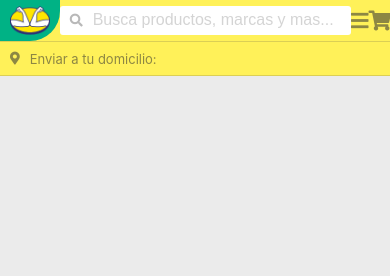
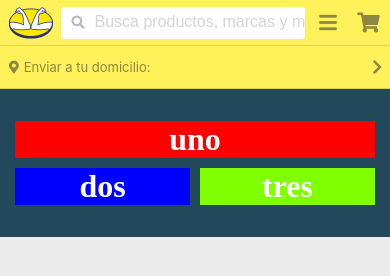
Before and after one commit to AdolfoCBasilio/mercadoLibreClon, a plain HTML site: page index.html in a window 390 px wide. Drawn offline with Linux system fonts and the light colour scheme.

Commit message:
Add Nav Mobile

```diff
--- a/estilos.css
+++ b/estilos.css
@@ -11,44 +11,50 @@ body{
     height: 1000px;
 }
 
+.headerCont{
+    background: #FFF159;
+    display: flex;
+    flex-direction: column;
+    align-items: center;
+}
 
 .nav{
+    /* border: 1px solid blue; */
+    /* border: 1px solid red; */
     display: flex;
     height: 5vh;
     background:#FFF159 ;
-    /* border: 1px solid red; */
     border-bottom: 1px solid rgba(75, 72, 72, 0.2);
     justify-content: space-around;
+    max-width: 1024px;
+    width: 100%;
     /* box-sizing: border-box; */
 }
 
-
 .logo{
+    /* border: 1px solid #00B285; */
     display: flex;
     justify-content: center;
     align-items: center;
-    box-sizing: content-box;
-    transition: 1s;
-    /* border: 1px solid #00B285; */
     height: 100%;
-    /* width: 20vw; */
-    border-bottom-right-radius:30px ;
+    margin: 0 0 0 1% ;
 }
 .logo:hover{
     background: #00B285;
     cursor: pointer;
 }
 .logoMercadoLibre{
-    margin: 0 10px ;
     /* border: 1px solid red; */
     height: 70%;
 }
 
 .contenedorBuscador{
+    /* border: 1px solid red; */
     display: flex;
     height: 100%;
-    width: 100%;
+    width: 90vw;
     align-items: center;
+    margin:0 1%;
 }
 .contendorFondo{
     display: flex;
@@ -79,11 +85,9 @@ body{
     font-size: medium;
 }
 
-
-
 .menu{
     display: flex;
-    /* border: 1px solid red; */
+    /* border: 1px solid rgb(0, 157, 255); */
     height: 100%;
     width: 10vw;
     /* color: #b8b8b818; */
@@ -128,18 +132,19 @@ body{
     color:#282C34 ;
 }
 
-
-
-
 .navLocation{
-    /* border: 2px solid navy; */
+    /* border: 2px solid rgb(139, 252, 0); */
     display: flex;
-    align-content: center;
     height: 4vh;
     background:#FFF159 ;
+    /* justify-content: space-around; */
+
+    max-width: 1024px;
+    width: 100%;
+    /* align-content: center; */
     /* border: 1px solid red; */
     border-bottom: 1px solid rgba(75, 72, 72, 0.2);
-    /* justify-content: space-around; */
+    justify-content: space-between;
     /* box-sizing: border-box; */
 }
 .containerLocation{
@@ -160,74 +165,130 @@ body{
     color: #3333338e;
 }
 
+.containerArrow{
+    /* border: 1px solid white; */
+    /* background: red; */
+    display: flex;
+    align-items: center;
+    color: #3333338e;
+    margin-right: 1%;
+}
+
+
+
+/*Limite*/
+
+
+.limite {
+    background: #23475b;
+    color: white;
+    padding: 32px 15px;
+    display: grid;
+    grid-template-columns: minmax(auto, 1024px);/*  CUAL QUIERES QUE SEA EL ESPACIO MAXIMO DE TRABAJO */
+    justify-content: center;/* CENTRA RESPECTO A LA MEDIDA DE GRID TEMPLATE-COMLUMNS */
+  }
+  .contenedor {
+    display: grid;
+    grid-template-columns: 80px 1fr 320px;
+    grid-template-areas: "uno  dos       dos"
+                         "uno    tres      tres"
+                         "uno    tres      tres";
+    grid-gap: 10px;
+  }
+  .uno {
+    grid-area: uno;
+    display: flex;
+    justify-content: center;
+    align-items: center;
+    background: red;
+    /* height: 100%;
+    width: 100%; */
+  }
+  .dos{
+      grid-area: dos;
+      display: flex;
+      justify-content: center;
+      align-items: center;
+
+      background: blue;
+      /* height: 100%;
+      width: 100%; */
+
+  }
+  .tres{
+      grid-area: tres;
+      display: flex;
+      justify-content: center;
+      align-items: center;
+
+      background: chartreuse;
+      /* height: 100%;
+      width: 100%; */
+
+  }
 
 
 
 
 
-/*
-align-items=> una sola linea
-align-content=> dos o mas lineas
-*/
-.contenedor{
-    border: 2px solid #00b285 ;
-    border-radius: 30px;
-    width: 80%;
-    height: 500px;
-    background: #282C34;
-    margin: 50px auto;
-    display: flex;
+  @media screen and (max-width: 768px) {
 
-    flex-direction: row;
-
-    /* flex-wrap: wrap; */
-    /* flex-wrap: nowrap; */
-
-    /* justify-content: space-around; */
-    /* align-items: flex-end; */
-    /* align-items: center; */
-    /* align-items: stretch; */
-    /* align-items: baseline; */
+    .contenedor{
+      grid-template-columns: 1fr 1fr;
+      grid-template-areas: "dos  dos"
+                           "tres tres"
+                           "uno uno";
+                        }
+    .nav{
+        height: 5.5vh;
+    }
+    .navLocation{
+        height: 4.5vh;
+    }
+}
 
 
 
-    /* justify-content: center; */
-    /* justify-content: space-between; */
+  @media screen and (max-width: 425px) {
+    .contenedor{
+      grid-template-columns: 1fr 1fr;
+      grid-template-areas: "uno  uno"
+                           "dos tres"
+                           "dos tres";
+    }
 
-    /* justify-content: flex-start; */
-    /* justify-content: flex-end; */
 
-    /* flex-direction: row-reverse; */
-    /* flex-direction: column; */
-    /* flex-direction: column-reverse; */
+  .menu{
+    width: 30vw;
 
-    /* align-content: space-around; */
-    /* align-content: center; */
 }
-
-.hijo{
-    background: #00b285;
-    border-radius: 10px;
-    width: 200px;
-    height: 100px;/*quitar para stretch*/
-    color: #fff;
-    margin: 30px;
-    padding: 20px;
-    font-size: 40px;
-    text-align: center;
-
-    /* display: flex; */
-    /* justify-content: center;
-    align-items: center; */
-
-    /* flex-grow: 1;
-    flex-shrink: 0; */
-    flex: 1 1 auto
-
+.logoMercadoLibre{
+    height: 70%;
+    margin: 0 5px;
 
 }
 
-.otro{
-    order:1;
-    align-self: flex-end;
+
+.navLocation{
+    /* border: 1px solid red; */
+    height: 5vh;
+    padding: 0 1%;
 }
+.location{
+    margin: 0 5px;
+}
+
+
+.containerArrow{
+    margin-right: 1%;
+}
+
+}
+
+@media screen and ( max-width: 320px){
+
+  .menu{
+    width: 50vw;
+
+}
+}
--- a/index.html
+++ b/index.html
@@ -7,10 +7,13 @@
     <meta name="viewport" content="width=device-width, initial-scale=1.0">
     <link rel="stylesheet" href="./estilos.css">
     <title>(1) MercadoAdolfo</title>
-    <link rel="stylesheet" href="https://pro.fontawesome.com/releases/v5.10.0/css/all.css" integrity="sha384-AYmEC3Yw5cVb3ZcuHtOA93w35dYTsvhLPVnYs9eStHfGJvOvKxVfELGroGkvsg+p" crossorigin="anonymous"/>
+    <link rel="stylesheet" href="https://pro.fontawesome.com/releases/v5.10.0/css/all.css"
+        integrity="sha384-AYmEC3Yw5cVb3ZcuHtOA93w35dYTsvhLPVnYs9eStHfGJvOvKxVfELGroGkvsg+p" crossorigin="anonymous" />
 </head>
 
 <body>
+    <!-- 1440 maxima vista -->
+    <header class="headerCont">
 
         <nav class="nav">
             <div class="logo">
@@ -37,7 +40,35 @@
                 <i class="location fas fa-map-marker-alt"></i>
                 <span class="textLocation">Enviar a tu domicilio: </span>
             </div>
+
+            <div class="containerArrow">
+                <i class=" arrow fas fa-chevron-right"></i>
+            </div>
         </nav>
+
+    </header>
+
+
+
+
+
+    <div class="limite">
+        <div class="contenedor">
+
+            <div class="uno">
+                <h1>uno</h1>
+            </div>
+
+            <div class="dos">
+                <h1>dos</h1>
+            </div>
+
+            <div class="tres">
+                <h1>tres</h1>
+            </div>
+        </div>
+
+    </div>
 
 </body>
 
```
Lines whose indentation alone changed are shown as unchanged.
